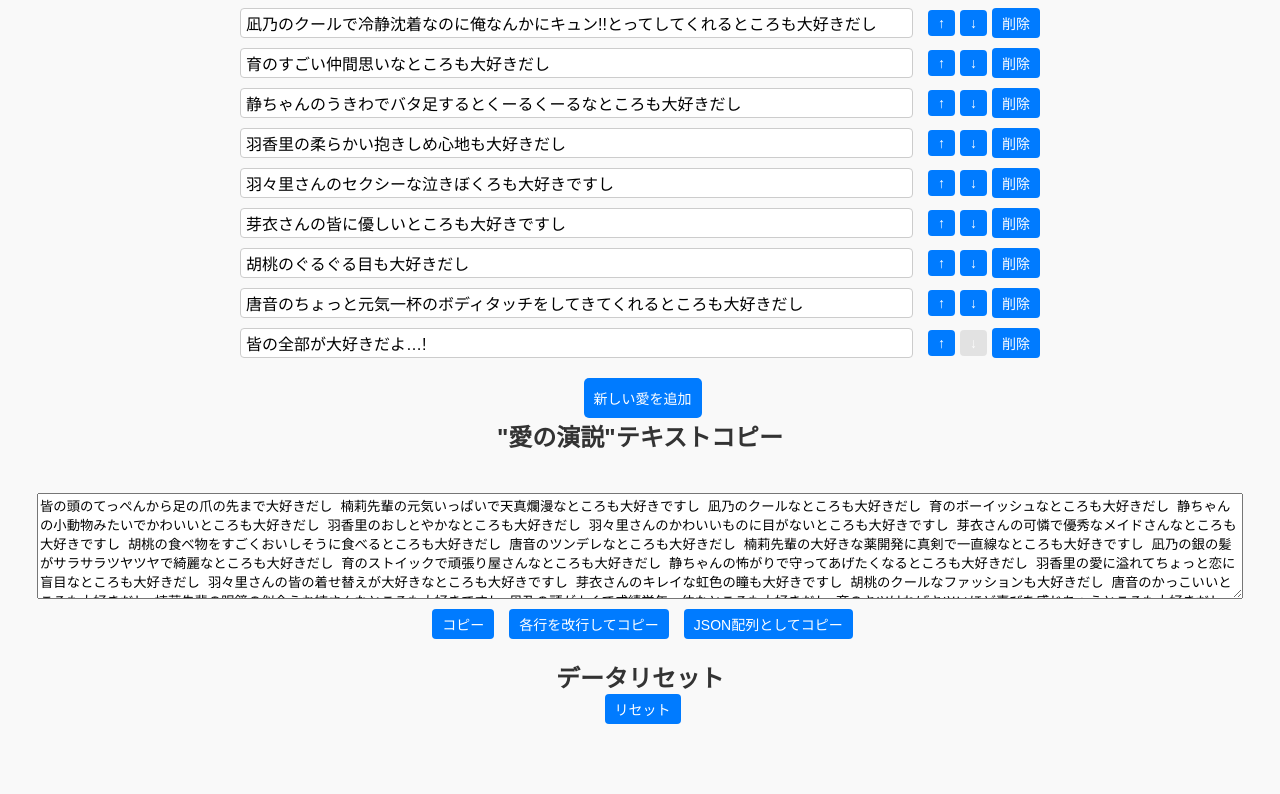
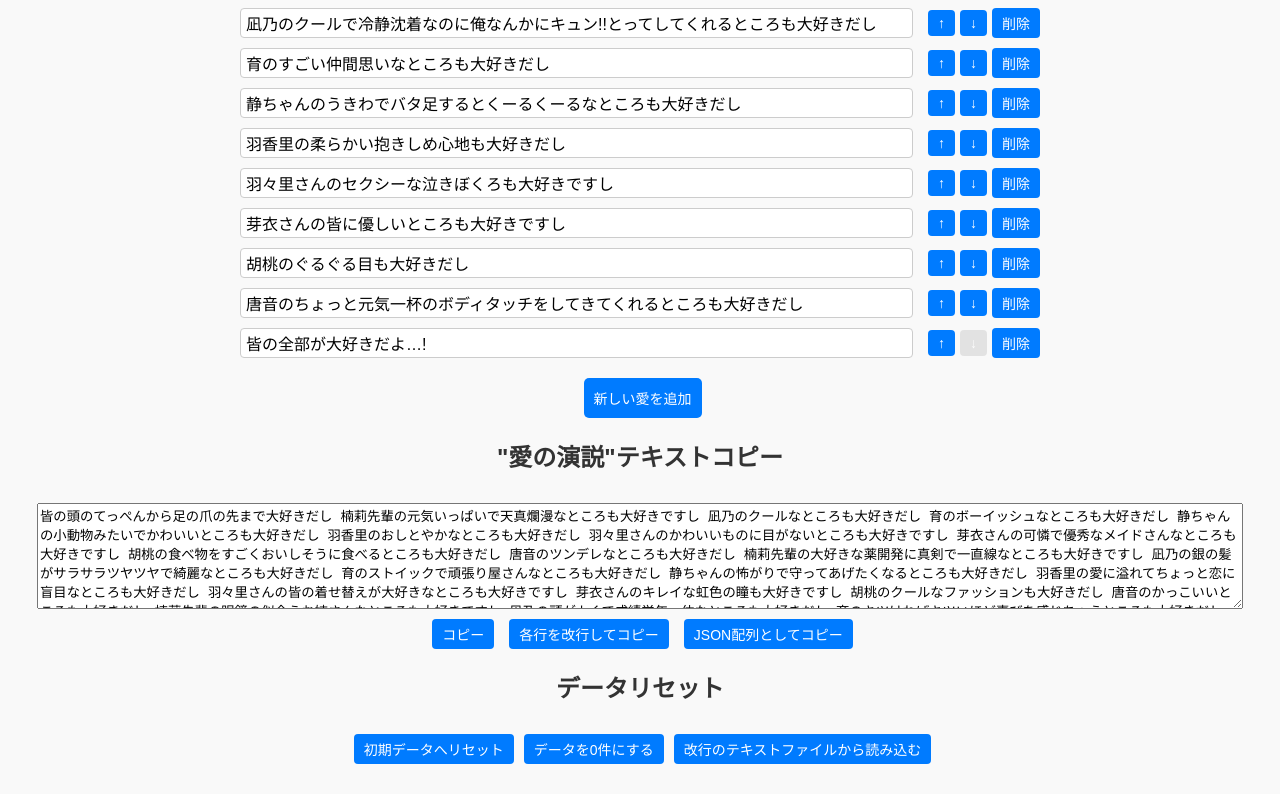
Before and after one commit to furen-button/love-editor, a React (Vite) app: page / in a window 1280 px wide. Shown: the part 8627-9421 px from the top of the page. Before the commit the page ends 9371 px from the top, so only its background shows below. Built offline with nearby package versions, Linux system fonts and the light colour scheme; a web font is replaced by a local one.

Commit message:
ファイルからデータを読み込む機能を追加し、リセットボタンの機能を強化。UIを改善。

```diff
--- a/src/EditLoveData.tsx
+++ b/src/EditLoveData.tsx
@@ -131,6 +131,23 @@ const EditLoveData = () => {
     fetchAndSetData();
   };
 
+  const loadDataByFile = () => {
+    const input = document.createElement('input');
+    input.type = 'file';
+    input.accept = '.txt';
+
+    input.onchange = async (event) => {
+      const file = (event.target as HTMLInputElement).files?.[0];
+      if (file) {
+        const text = await file.text();
+        const lines = text.split('\n').map((line) => line.trim()).filter((line) => line);
+        setData(lines);
+      }
+    };
+
+    input.click();
+  };
+
   return (
     <div className="edit-love-data" style={{ display: 'flex', flexDirection: 'column', alignItems: 'center' }}>
       <h1 style={{
@@ -227,11 +244,11 @@ const EditLoveData = () => {
       >
         新しい愛を追加
       </button>
-      <h1>"愛の演説"テキストコピー</h1>
+      <h1 style={{ marginTop: '20px' }}>"愛の演説"テキストコピー</h1>
       <textarea
         value={data.join(' ')}
         readOnly
-        style={{ width: '100%', height: '100px', marginTop: '20px' }}
+        style={{ width: '100%', height: '100px', marginTop: '10px' }}
       ></textarea>
       <div style={{ display: 'flex', gap: '10px', marginTop: '10px' }}>
         <button
@@ -260,8 +277,15 @@ const EditLoveData = () => {
           JSON配列としてコピー
         </button>
       </div>
-      <h2 style={{ marginTop: '20px' }}>データリセット</h2>
-      <button onClick={resetData}>リセット</button>
+      <h1 style={{ marginTop: '20px' }}>データリセット</h1>
+      <div style={{ marginTop: '10px', marginBottom: '10px' }}>
+        <button onClick={resetData}>初期データへリセット</button>
+        <button onClick={() => {
+          localStorage.removeItem('loveData');
+          setData([]);
+        }} style={{ marginLeft: '10px' }}>データを0件にする</button>
+        <button onClick={loadDataByFile} style={{ marginLeft: '10px' }}>改行のテキストファイルから読み込む</button>
+      </div>
     </div>
   );
 };
```
